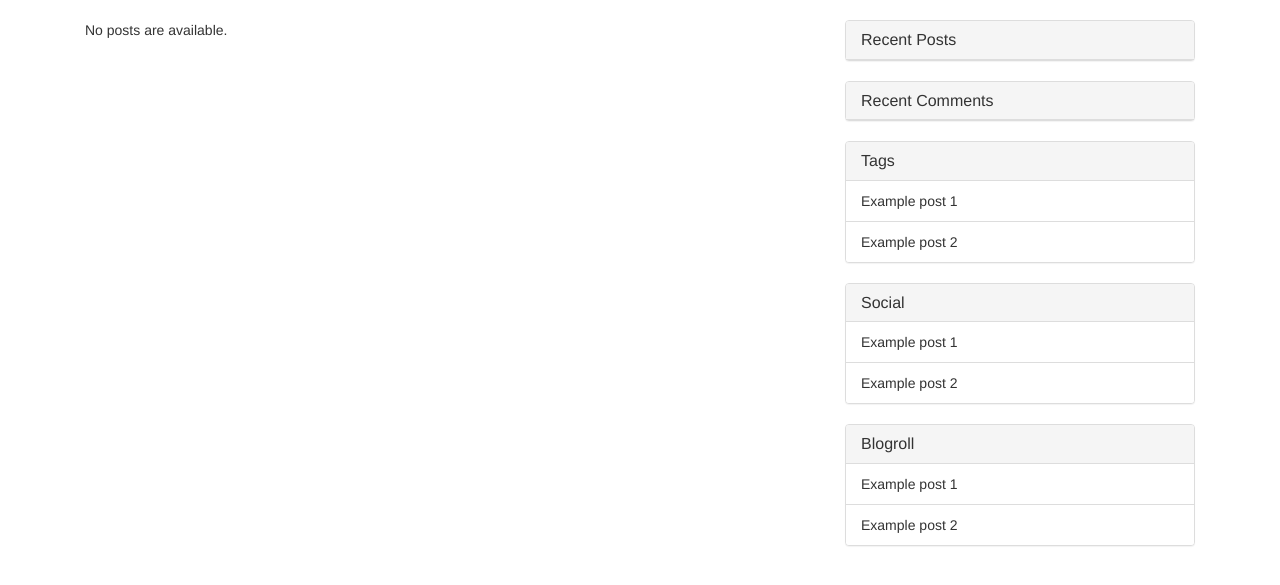
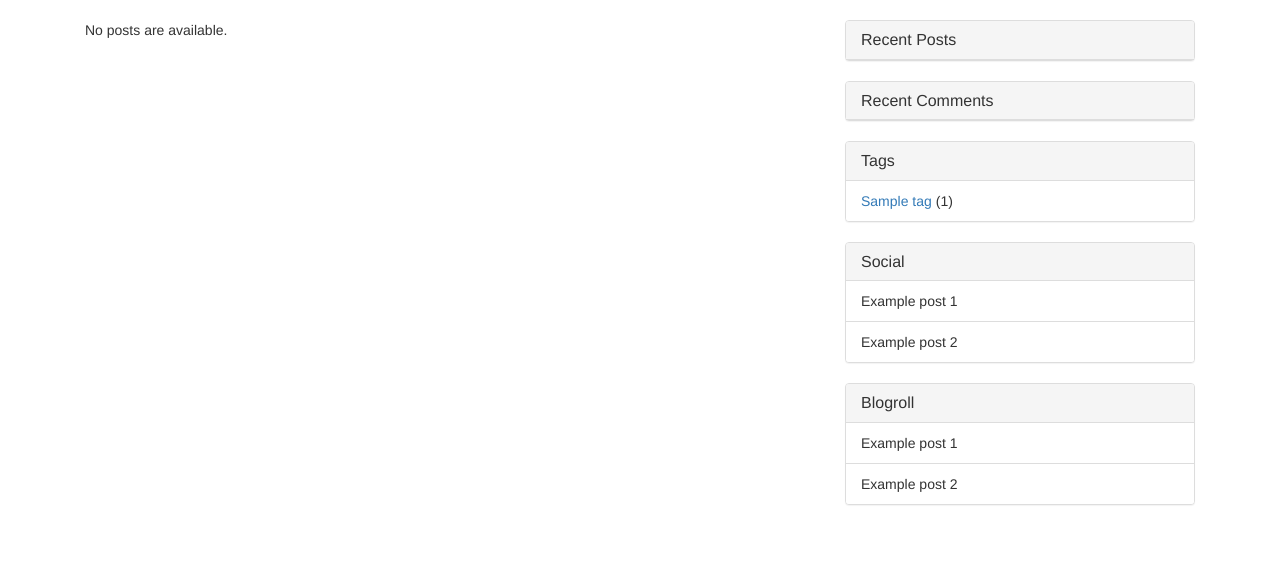
Before and after one commit to FarmCodeGary/InspirationForge, a Django app: page / in a window 1280 px wide. Shown: the part 52-637 px from the top of the page. Run offline with Django 3.2, Linux system fonts and the light colour scheme; tables that the repository leaves empty hold one stand-in row (values such as "Sample post"); some libraries are stand-ins or nearby versions.

Commit message:
Added tag list to sidebar.

```diff
--- a/blog/context_processors.py
+++ b/blog/context_processors.py
@@ -1,12 +1,16 @@
 from django.utils import timezone
+from django.db.models import Count
 
-from .models import Article, Comment
+from .models import Article, Comment, Tag
 
 def latest_content(request):
     latest_articles = Article.objects.filter(pub_date__lte=timezone.now()
         ).order_by('-pub_date')[:5]
     latest_comments = Comment.objects.filter(pub_date__lte=timezone.now()
         ).order_by('-pub_date')[:5]
+    tags = Tag.objects.annotate(num_articles=Count('article')).order_by(
+        '-num_articles')
     return {'latest_articles': latest_articles,
             'latest_comments': latest_comments,
+            'tags': tags,
     }
--- a/templates/base.html
+++ b/templates/base.html
@@ -116,8 +116,14 @@
             <h3 class="panel-title">Tags</h3>
           </div>
           <ul class="list-group">
-            <li class="list-group-item">Example post 1</li>
-            <li class="list-group-item">Example post 2</li>
+            {% for tag in tags %}
+              <li class="list-group-item">
+                <a href="{{ tag.get_absolute_url }}">
+                  {{ tag.name }}
+                </a>
+                ({{ tag.num_articles }})
+              </li>
+            {% endfor %}
           </ul>
         </div>
 
```
